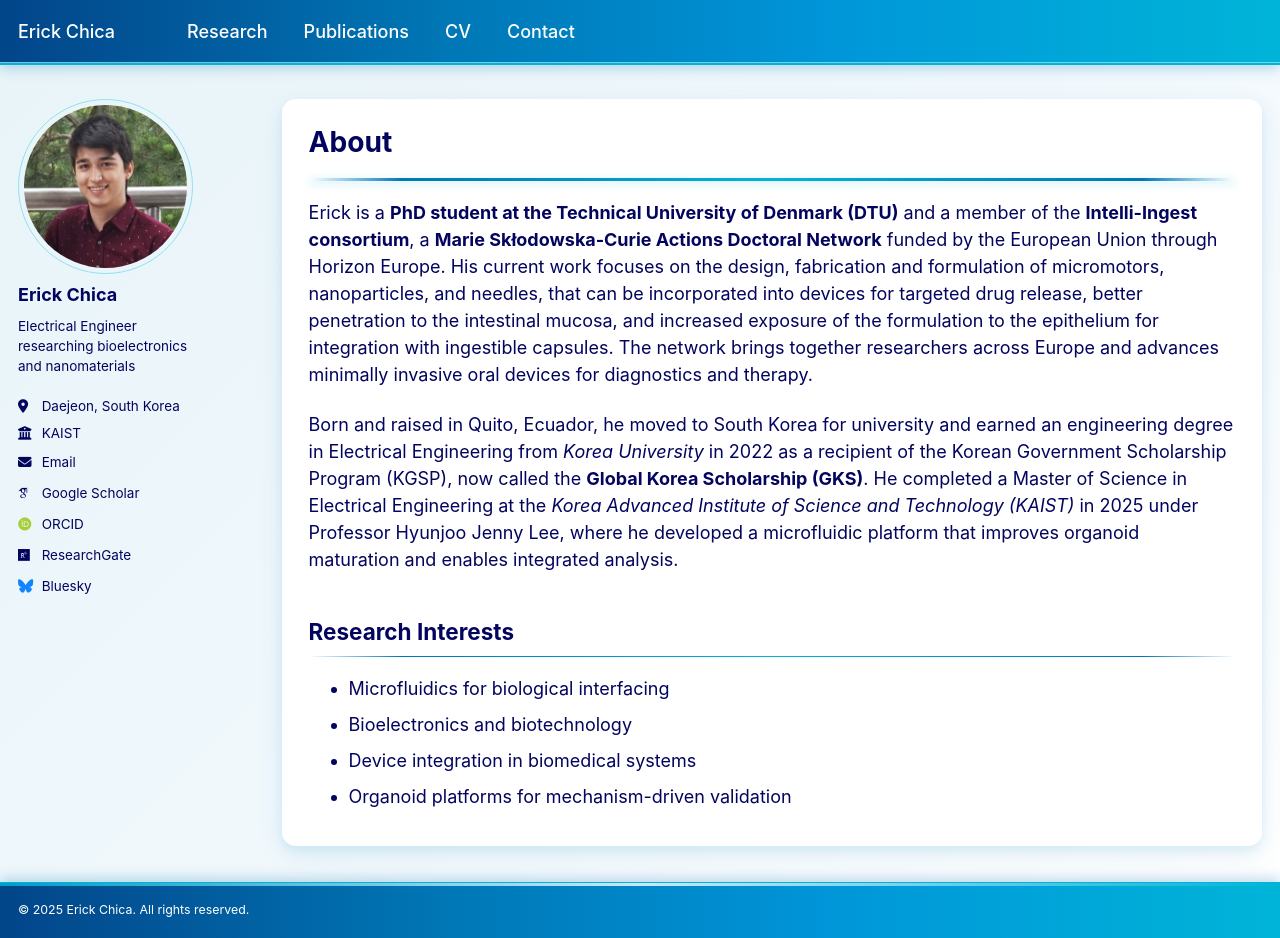
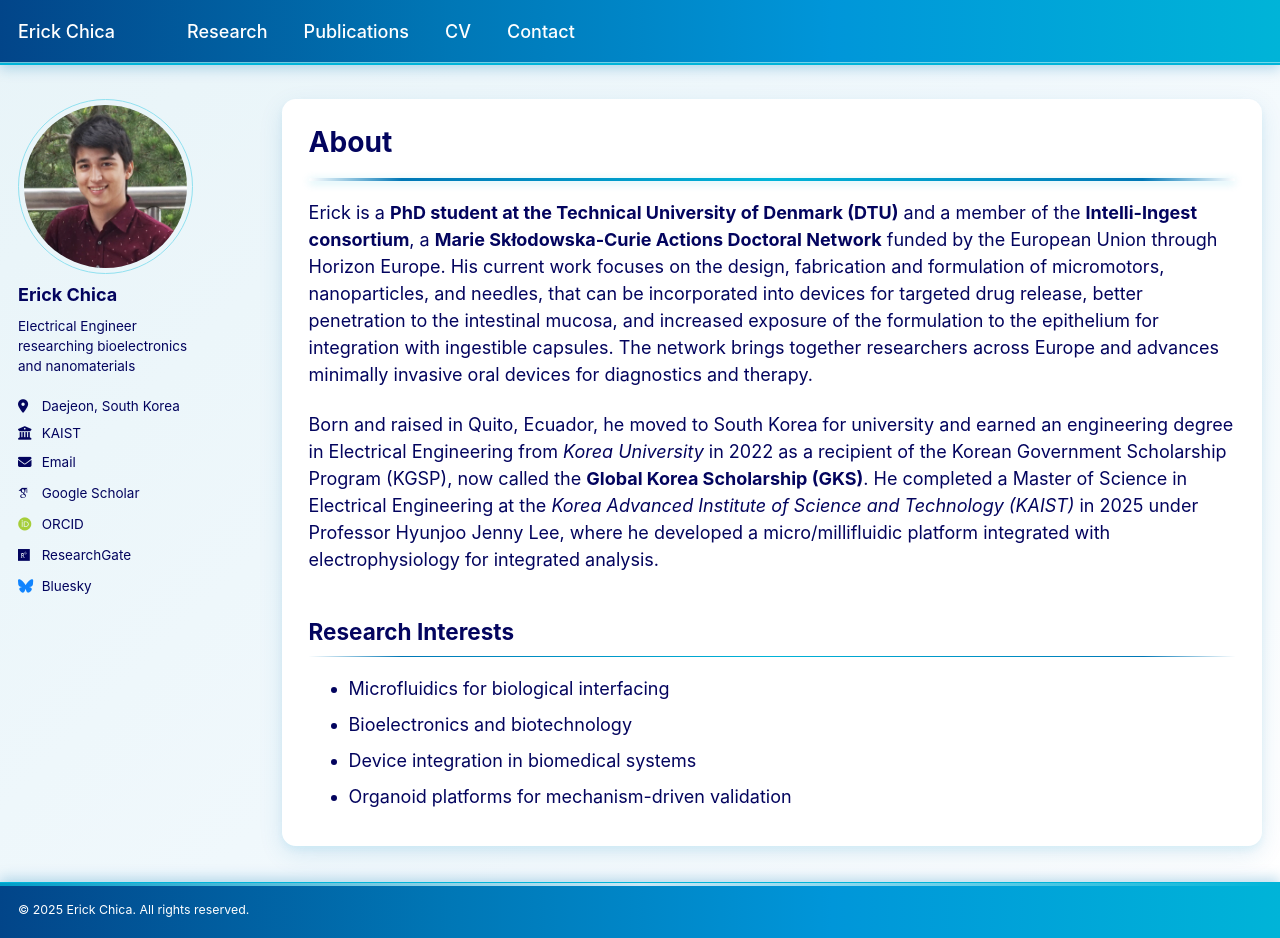
Before and after one commit to Belgodie/belgodie.github.io, a Jekyll site: the page built from _pages/about.md, in a window 1280 px wide and 938 px high. Built offline with Jekyll 4.4.1, drawn with Linux system fonts in a browser that asks for light colours; some web fonts are replaced; a script that is not in the unit is left out.

Commit message:
Minimos cambios

```diff
--- a/_pages/about.md
+++ b/_pages/about.md
@@ -14,7 +14,7 @@ redirect_from:
 
 Erick is a **PhD student at the Technical University of Denmark (DTU)** and a member of the **Intelli-Ingest consortium**, a **Marie Skłodowska‑Curie Actions Doctoral Network** funded by the European Union through Horizon Europe. His current work focuses on the design, fabrication and formulation of micromotors, nanoparticles, and needles, that can be incorporated into devices for targeted drug release, better penetration to the intestinal mucosa, and increased exposure of the formulation to the epithelium for integration with ingestible capsules. The network brings together researchers across Europe and advances minimally invasive oral devices for diagnostics and therapy.
 
-Born and raised in Quito, Ecuador, he moved to South Korea for university and earned an engineering degree in Electrical Engineering from *Korea University* in 2022 as a recipient of the Korean Government Scholarship Program (KGSP), now called the **Global Korea Scholarship (GKS)**. He completed a Master of Science in Electrical Engineering at the *Korea Advanced Institute of Science and Technology (KAIST)* in 2025 under Professor Hyunjoo Jenny Lee, where he developed a microfluidic platform that improves organoid maturation and enables integrated analysis.
+Born and raised in Quito, Ecuador, he moved to South Korea for university and earned an engineering degree in Electrical Engineering from *Korea University* in 2022 as a recipient of the Korean Government Scholarship Program (KGSP), now called the **Global Korea Scholarship (GKS)**. He completed a Master of Science in Electrical Engineering at the *Korea Advanced Institute of Science and Technology (KAIST)* in 2025 under Professor Hyunjoo Jenny Lee, where he developed a micro/millifluidic platform integrated with electrophysiology for integrated analysis.
 
 Research Interests
 ------
```
